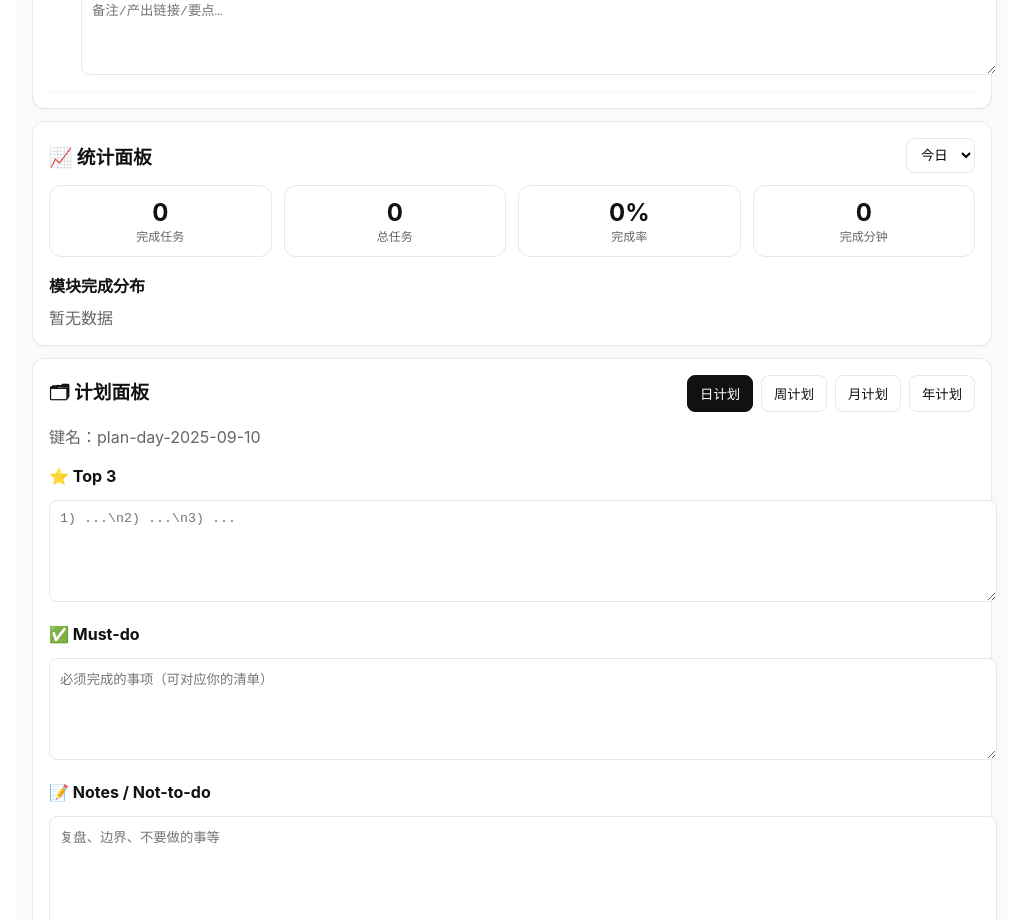
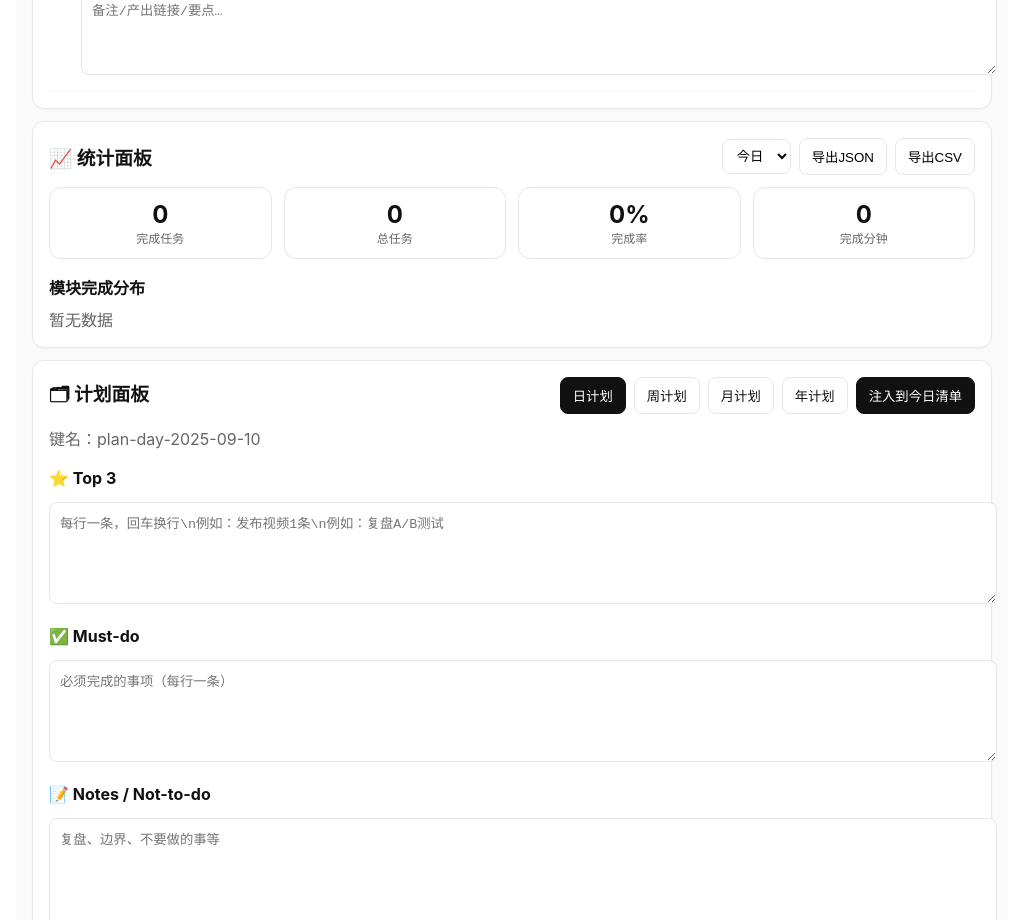
Before and after one commit to whanjj/daily-checkin, a React (Vite) app: page / in a window 1280 px wide. Shown: the part 1880-2800 px from the top of the page, without its empty margins (128-1156 px from the left). Built offline with nearby package versions, Linux system fonts and the light colour scheme.

Commit message:
Update DailyCheckin.jsx

```diff
--- a/src/DailyCheckin.jsx
+++ b/src/DailyCheckin.jsx
@@ -52,6 +52,29 @@ const spanMinutes = (win) => {
   const [s, e] = win.split("-");
   return Math.max(5, timeToNum(e) - timeToNum(s));
 };
+// 今天是否逾期（只对“今天”计算）
+const isOverdueNow = (today, t) => {
+  if (!t.fixedWindow) return false;
+  const [_, end] = t.fixedWindow.split("-");
+  const now = new Date();
+  const isSameDay = dateKey(today) === dateKey(now);
+  if (!isSameDay) return false;
+  const nowMin = now.getHours()*60 + now.getMinutes();
+  return nowMin > timeToNum(end) && !t.done;
+};
+
+// 下载工具
+function download(filename, text, mime="text/plain;charset=utf-8") {
+  const blob = new Blob([text], { type: mime });
+  const url = URL.createObjectURL(blob);
+  const a = document.createElement("a");
+  a.href = url;
+  a.download = filename;
+  document.body.appendChild(a);
+  a.click();
+  a.remove();
+  URL.revokeObjectURL(url);
+}
 
 /* ------------------ 固定任务模板（你的清单） ------------------ */
 const DEFAULT_TASKS = [
@@ -138,7 +161,7 @@ function Pomodoro({ tasks, onAutoComplete }) {
   );
 }
 
-/* ------------------ 读取全部天数据，用于统计 ------------------ */
+/* ------------------ 读取全部天数据，用于统计/导出 ------------------ */
 function readAllDayEntries() {
   const entries = [];
   for (let i = 0; i < localStorage.length; i++) {
@@ -154,19 +177,18 @@ function readAllDayEntries() {
   return entries.sort((a,b)=> a.date.localeCompare(b.date));
 }
 
-/* ------------------ 统计面板（日/周/月/年） ------------------ */
+/* ------------------ 统计面板（日/周/月/年） + 导出 ------------------ */
 function StatsPanel({ today }) {
   const [scope, setScope] = useState("day"); // day / week / month / year
   const all = readAllDayEntries();
 
-  // 当前范围内的 key 前缀
-  const dayKey = dateKey(today);
-  const week = getISOWeek(today); // YYYY-Www
-  const month = monthKey(today);  // YYYY-MM
-  const year  = yearKey(today);   // YYYY
+  const dayKeyStr = dateKey(today);
+  const week = getISOWeek(today);  // YYYY-Www
+  const month = monthKey(today);   // YYYY-MM
+  const year  = yearKey(today);    // YYYY
 
   const inScope = (dstr) => {
-    if (scope === "day")   return dstr === dayKey;
+    if (scope === "day")   return dstr === dayKeyStr;
     if (scope === "week")  return getISOWeek(new Date(dstr)) === week;
     if (scope === "month") return dstr.slice(0,7) === month;
     return dstr.slice(0,4) === year; // year
@@ -190,16 +212,48 @@ function StatsPanel({ today }) {
   });
   const rate = total ? Math.round(done*100/total) : 0;
 
+  const exportJSON = () => {
+    download(`stats-${scope}-${Date.now()}.json`, JSON.stringify(scoped, null, 2), "application/json");
+  };
+
+  const exportCSV = () => {
+    const rows = [["date","section","title","output","minutes","done","fixedWindow","remark"]];
+    scoped.forEach(e=>{
+      e.tasks.forEach(t=>{
+        rows.push([
+          e.date,
+          (t.section||""),
+          (t.title||"").replace(/\n/g," "),
+          (t.output||"").replace(/\n/g," "),
+          (Number.isFinite(+t.minutes)? +t.minutes : spanMinutes(t.fixedWindow)),
+          t.done?1:0,
+          (t.fixedWindow||""),
+          (t.remark||"").replace(/\n/g," "),
+        ]);
+      });
+    });
+    const csv = rows.map(r=>r.map(x=>{
+      const s = String(x??"");
+      if (s.includes(",") || s.includes('"')) return `"${s.replace(/"/g,'""')}"`;
+      return s;
+    }).join(",")).join("\n");
+    download(`stats-${scope}-${Date.now()}.csv`, csv, "text/csv;charset=utf-8");
+  };
+
   return (
     <div style={card}>
       <div style={{display:"flex",justifyContent:"space-between",alignItems:"center"}}>
         <h3 style={{margin:0}}>📈 统计面板</h3>
+        <div style={{display:"flex",gap:8,alignItems:"center"}}>
           <select value={scope} onChange={e=>setScope(e.target.value)} style={select}>
             <option value="day">今日</option>
             <option value="week">本周</option>
             <option value="month">本月</option>
             <option value="year">今年</option>
           </select>
+          <button style={btn} onClick={exportJSON}>导出JSON</button>
+          <button style={btn} onClick={exportCSV}>导出CSV</button>
+        </div>
       </div>
 
       <div style={{display:"grid",gridTemplateColumns:"repeat(4,1fr)",gap:12, marginTop:12}}>
@@ -227,8 +281,8 @@ function StatsPanel({ today }) {
   );
 }
 
-/* ------------------ 计划面板（日/周/月/年） ------------------ */
-function PlannerPanel({ today }) {
+/* ------------------ 计划面板（日/周/月/年） + 注入今日清单 ------------------ */
+function PlannerPanel({ today, onInject }) {
   const [tab, setTab] = useState("day"); // day/week/month/year
 
   const keys = {
@@ -254,15 +308,24 @@ function PlannerPanel({ today }) {
     localStorage.setItem(keys[tab], JSON.stringify(data));
   }, [tab, data]);
 
+  const parseLines = (txt="") => txt.split(/\r?\n/).map(s=>s.trim()).filter(Boolean);
+
+  const injectToToday = () => {
+    const items = [...parseLines(data.top3), ...parseLines(data.must)];
+    if (items.length === 0) return alert("没有可注入的内容（请先填写 Top3 或 Must-do）");
+    onInject?.(items);
+  };
+
   return (
     <div style={card}>
       <div style={{display:"flex",justifyContent:"space-between",alignItems:"center"}}>
         <h3 style={{margin:0}}>🗂 计划面板</h3>
-        <div style={{display:"flex",gap:8,flexWrap:"wrap"}}>
+        <div style={{display:"flex",gap:8,flexWrap:"wrap",alignItems:"center"}}>
           <button style={tabBtn(tab==="day")}   onClick={()=>setTab("day")}>日计划</button>
           <button style={tabBtn(tab==="week")}  onClick={()=>setTab("week")}>周计划</button>
           <button style={tabBtn(tab==="month")} onClick={()=>setTab("month")}>月计划</button>
           <button style={tabBtn(tab==="year")}  onClick={()=>setTab("year")}>年计划</button>
+          <button style={btnPrimary} onClick={injectToToday}>注入到今日清单</button>
         </div>
       </div>
 
@@ -275,7 +338,7 @@ function PlannerPanel({ today }) {
           <h4 style={{margin:"6px 0"}}>⭐ Top 3</h4>
           <textarea
             style={{...textarea, minHeight:80}}
-            placeholder="1) ...\n2) ...\n3) ..."
+            placeholder="每行一条，回车换行\n例如：发布视频1条\n例如：复盘A/B测试"
             value={data.top3}
             onChange={(e)=>setData(prev=>({...prev, top3:e.target.value}))}
           />
@@ -285,7 +348,7 @@ function PlannerPanel({ today }) {
           <h4 style={{margin:"6px 0"}}>✅ Must-do</h4>
           <textarea
             style={{...textarea, minHeight:80}}
-            placeholder="必须完成的事项（可对应你的清单）"
+            placeholder="必须完成的事项（每行一条）"
             value={data.must}
             onChange={(e)=>setData(prev=>({...prev, must:e.target.value}))}
           />
@@ -381,6 +444,21 @@ function InnerApp(){
 
   const shiftDay = (delta) => { const d = new Date(today); d.setDate(d.getDate()+delta); setToday(d); };
 
+  // 计划注入：根据文本行追加任务（去重：同标题的不再重复）
+  const injectPlanItems = (lines=[]) => {
+    const titles = new Set(tasks.map(t => t.title.trim()));
+    const newOnes = lines
+      .map(title => title.trim())
+      .filter(Boolean)
+      .filter(t => !titles.has(t))
+      .map(title => normalizeTask({ title, section:"核心产出", fixedWindow:"", output:"" }));
+    if (newOnes.length === 0) return alert("没有可注入的新任务（可能都已存在）");
+    const merged = [...tasks, ...newOnes];
+    setTasks(merged);
+    localStorage.setItem(storageKey, JSON.stringify({ tasks: merged, notes }));
+    alert(`已注入 ${newOnes.length} 条到今日清单`);
+  };
+
   return (
     <div style={page}>
       <header style={header}>
@@ -428,8 +506,10 @@ function InnerApp(){
         </div>
 
         <div style={{ marginTop: 12 }}>
-          {visibleTasks.map((t) => (
-            <div key={t.id} style={taskRow}>
+          {visibleTasks.map((t) => {
+            const overdue = isOverdueNow(today, t);
+            return (
+              <div key={t.id} style={{...taskRow, ...(t.done? rowDone : null)}}>
                 <div style={{ display: "flex", alignItems: "flex-start", gap: 12 }}>
                   {/* 左侧勾选 */}
                   <input
@@ -448,8 +528,11 @@ function InnerApp(){
                         <div style={{ display: "flex", flexWrap: "wrap", alignItems: "baseline", gap: 8 }}>
                           {t.fixedWindow && <span style={badgeTime}>{t.fixedWindow}</span>}
                           <span style={badge}>{t.section || "未分类"}</span>
-                        <span style={titleText}>{t.title || "未命名任务"}</span>
+                          <span style={{...titleText, ...(t.done? titleDone : null)}}>
+                            {t.title || "未命名任务"}
+                          </span>
                           {t.output && <span style={chip}>产出：{t.output}</span>}
+                          {overdue && <span style={overdueTag}>已过时</span>}
                         </div>
                         {/* 备注始终可写 */}
                         <textarea
@@ -522,15 +605,16 @@ function InnerApp(){
                   </div>
                 </div>
               </div>
-          ))}
+            );
+          })}
         </div>
       </div>
 
-      {/* 统计面板 */}
+      {/* 统计面板（含导出） */}
       <StatsPanel today={today} />
 
-      {/* 计划面板（日/周/月/年） */}
-      <PlannerPanel today={today} />
+      {/* 计划面板（含注入今日清单） */}
+      <PlannerPanel today={today} onInject={injectPlanItems} />
 
       {/* 复盘/杂记（仍保留日常记录） */}
       <div style={card}>
@@ -568,6 +652,17 @@ const badgeTime = { fontFamily:"ui-monospace, SFMono-Regular, Menlo, Monaco, Con
 const badge = { fontSize:12, padding:"2px 6px", borderRadius:6, background:"#f1f5f9", color:"#0f172a", border:"1px solid #e5e7eb" };
 const titleText = { fontSize:15, fontWeight:600 };
 const chip = { fontSize:12, padding:"2px 6px", borderRadius:999, background:"#ecfeff", color:"#155e75", border:"1px solid #cffafe" };
+/* 完成/逾期样式 */
+const rowDone = { opacity:.55 };
+const titleDone = { textDecoration:"line-through" };
+const overdueTag = {
+  fontSize: 12,
+  padding: "2px 6px",
+  borderRadius: 6,
+  background: "#fee2e2",
+  color: "#991b1b",
+  border: "1px solid #fecaca",
+};
 /* 统计卡片样式 */
 const statCard = { border:"1px solid #e5e7eb", borderRadius:12, padding:"12px 10px", background:"#fff", textAlign:"center" };
 const statNum  = { fontSize:24, fontWeight:700 };
```
Lines whose indentation alone changed are shown as unchanged.
